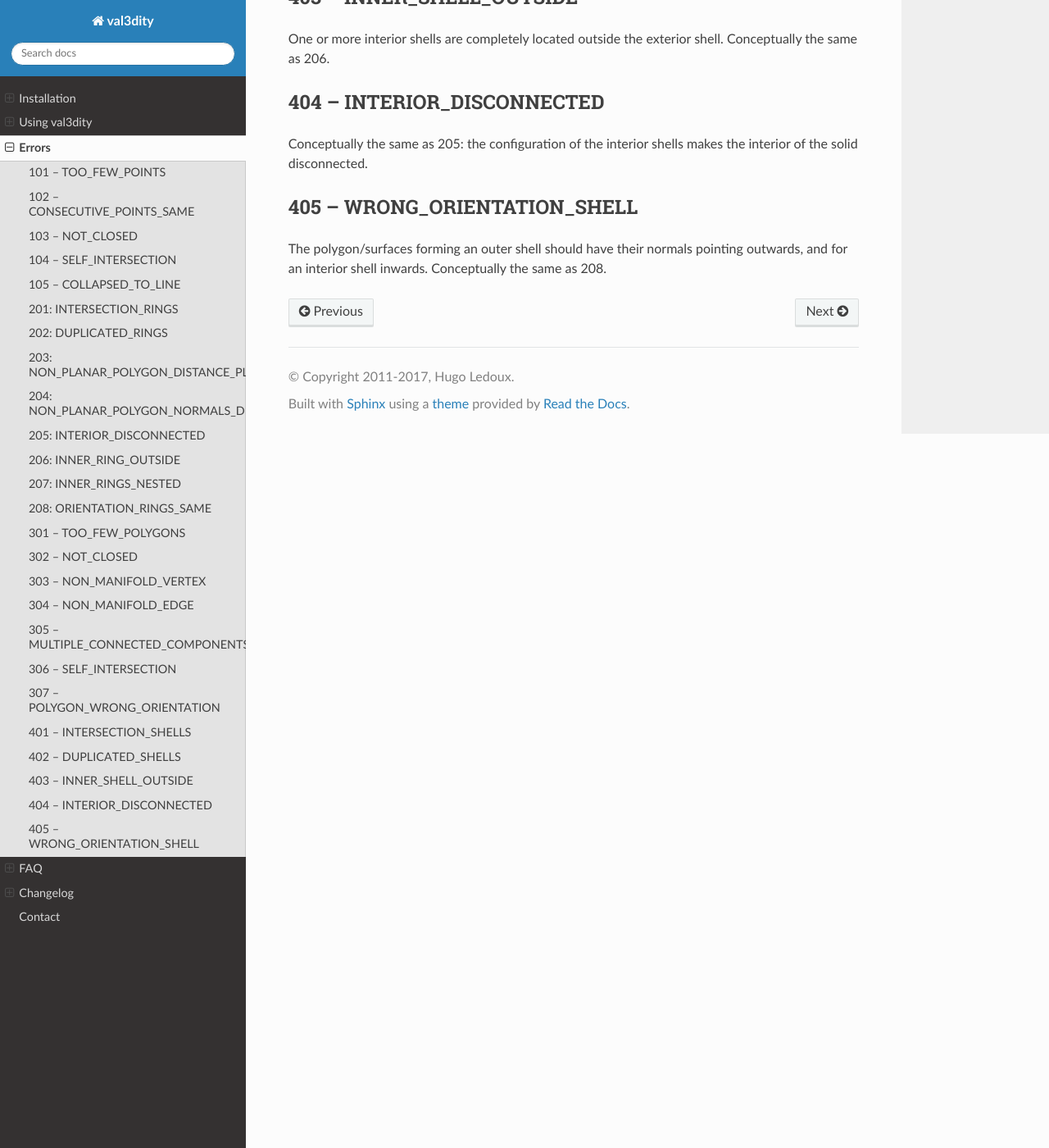
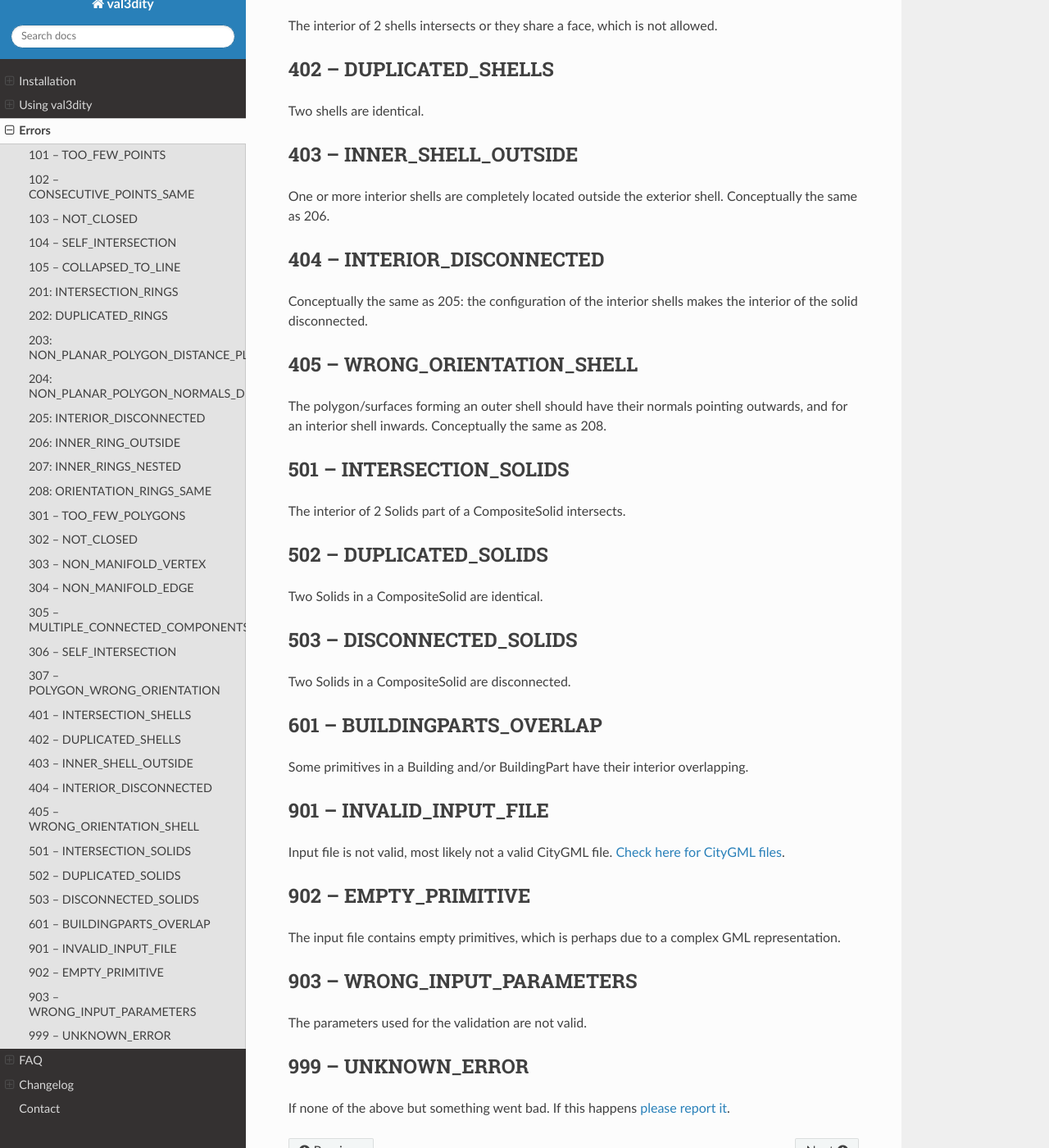
Before and after one commit to tudelft3d/val3dity, a Sphinx documentation site: the page built from docs/errors.rst, in a window 1280 px wide and 1400 px high, scrolled down 8009 px. Shown: the whole window at 82% size. Built offline with Sphinx 7.4.7 and the Read the Docs theme 2.0.0, drawn with Linux system fonts in a browser that asks for light colours; some of the changed text lies outside the part shown.

Commit message:
list error completed in docs
although a bit sketchy…

```diff
--- a/docs/errors.rst
+++ b/docs/errors.rst
@@ -197,3 +197,35 @@ Conceptually the same as 205: the configuration of the interior shells makes the
 ------------------------------
 The polygon/surfaces forming an outer shell should have their normals pointing outwards, and for an interior shell inwards.
 Conceptually the same as 208.
+
+501 -- INTERSECTION_SOLIDS
+--------------------------
+The interior of 2 Solids part of a CompositeSolid intersects.
+
+502 -- DUPLICATED_SOLIDS
+------------------------
+Two Solids in a CompositeSolid are identical.
+
+503 -- DISCONNECTED_SOLIDS
+--------------------------
+Two Solids in a CompositeSolid are disconnected.
+
+601 -- BUILDINGPARTS_OVERLAP
+----------------------------
+Some primitives in a Building and/or BuildingPart have their interior overlapping.
+
+901 -- INVALID_INPUT_FILE
+-------------------------
+Input file is not valid, most likely not a valid CityGML file. `Check here for CityGML files <http://geovalidation.bk.tudelft.nl/schemacitygml/>`_.
+
+902 -- EMPTY_PRIMITIVE
+----------------------
+The input file contains empty primitives, which is perhaps due to a complex GML representation.
+
+903 -- WRONG_INPUT_PARAMETERS
+-----------------------------
+The parameters used for the validation are not valid.
+
+999 -- UNKNOWN_ERROR
+--------------------
+If none of the above but something went bad. If this happens `please report it <https://github.com/tudelft3d/val3dity/issues>`_.
--- a/docs/index.rst
+++ b/docs/index.rst
@@ -4,8 +4,10 @@
    contain the root `toctree` directive.
 
 
-.. image:: _static/val3dity.png
-   :width: 50%
+========
+val3dity
+========
+
 
 (version |release|)
 
```
